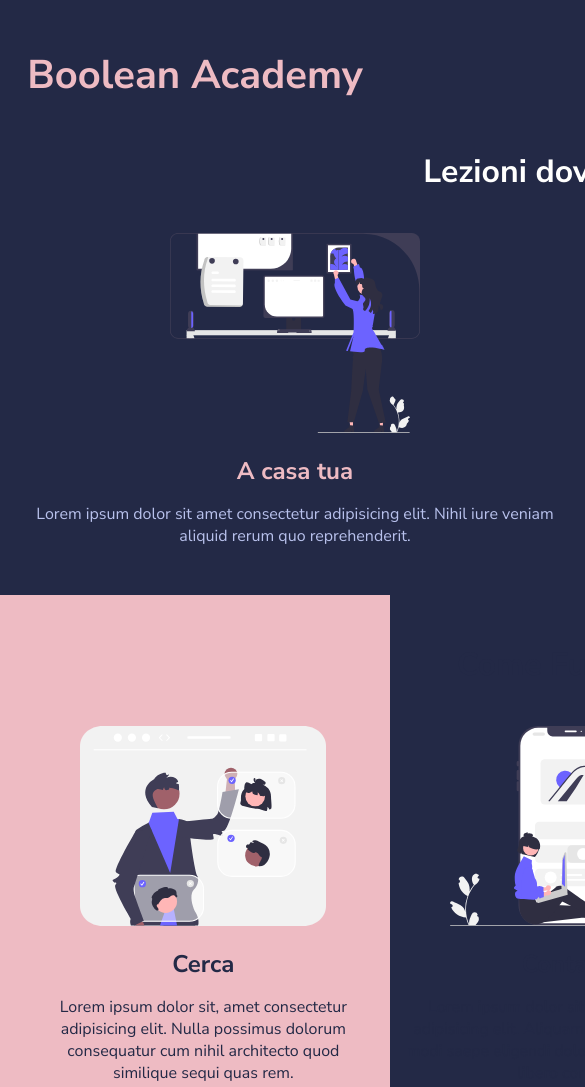
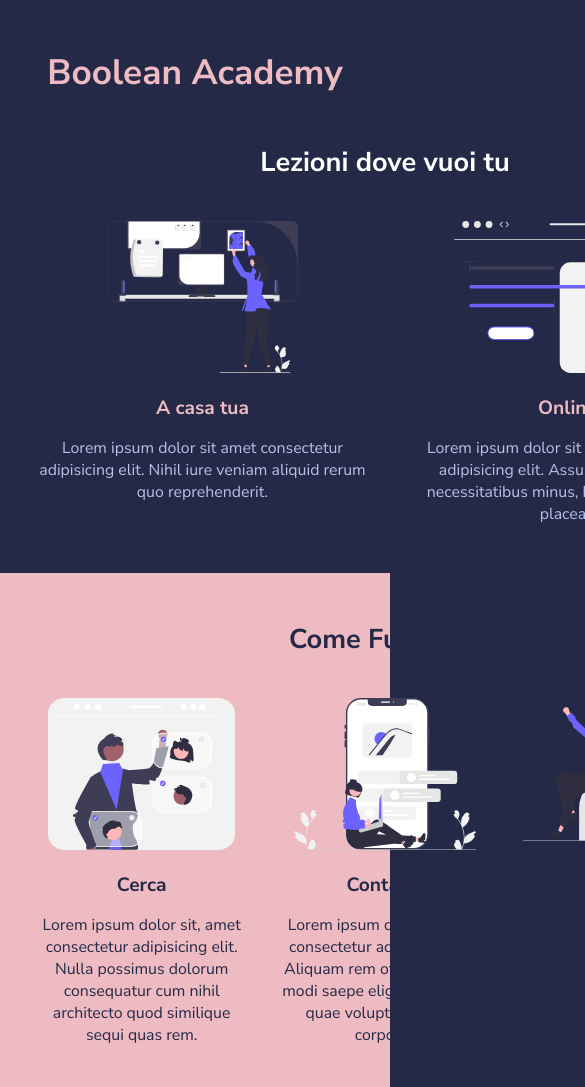
Before and after one commit to AndreaLazzaari/html-css-resp-wannabe, a plain HTML site: page index.html in a window 390 px wide. Shown: the top 1087 px of the page, 585 px wide, since content can reach past the window. Drawn offline with Linux system fonts and the light colour scheme.

Commit message:
implementata media query max-width 768 px

```diff
--- a/css/style.css
+++ b/css/style.css
@@ -127,3 +127,77 @@ img {
 /************************************************
     SOLUZIONE RESPONSIVE
  ************************************************/
+
+ /* Media query 768px in giù */
+
+ @media screen and (max-width: 768px) {
+
+    /* General Style */
+    h1{
+        font-size: 2.2rem;
+    }
+
+    h2{
+        font-size: 1.7rem;
+
+    }
+
+    h3{
+        font-size: 1.2rem;
+    }
+
+    p{
+        font-size: 15.88px;
+    }
+
+    /* LAYOUT */
+    .container {
+        width: 770px
+    }
+
+    /* Lessons section */
+    .lessons .col img{
+        height: 152px;
+    }
+
+    /* STEPS SECTION */
+    .steps .col img {
+        height: 152px;
+    }
+
+    /* WHY US SECTION */
+    .why-us .col-left{
+        width: 35%;
+    }
+}
+
+
+/* Media Query 480px */
+
+@media screen and (max-width: 480px){
+    /* General Style */
+
+
+
+    /* LAYOUT */
+
+
+
+
+    /* Lessons section */
+
+
+
+
+    /* STEPS SECTION */
+
+
+
+
+
+
+    /* WHY US SECTION */
+
+
+
+}
```
Also changed, not shown: index.html (line endings or trailing spaces).
